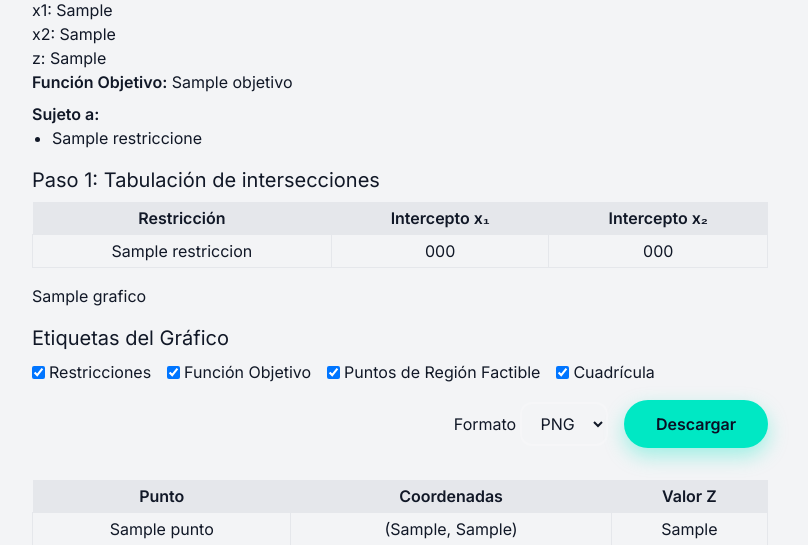
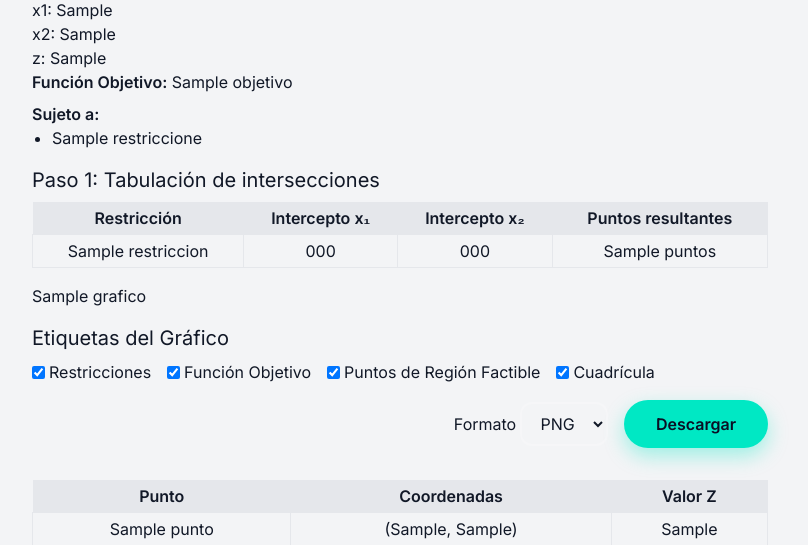
Before and after one commit to YANA021/MOP-Repository, a Django app: template Mop_Proyecto/templates/resultado.html in a window 1280 px wide. Shown: the part 122-667 px from the top of the page, without its empty margins (240-1048 px from the left). Run offline with Django 5.2, Linux system fonts and the light colour scheme; the template is opened without the code that fills it: most values are stand-ins (such as "Sample title", 1, 10 or a date in 2020); some libraries are stand-ins or nearby versions.

Commit message:
Viendo si funciona la tabla

```diff
--- a/Mop_Proyecto/templates/resultado.html
+++ b/Mop_Proyecto/templates/resultado.html
@@ -25,14 +25,16 @@
                 <th class="px-2 py-1">Restricción</th>
                 <th class="px-2 py-1">Intercepto x₁</th>
                 <th class="px-2 py-1">Intercepto x₂</th>
+                <th class="px-2 py-1">Puntos resultantes</th>
             </tr>
         </thead>
         <tbody>
             {% for fila in tabla_inter %}
             <tr>
                 <td class="border px-2 py-1">{{ fila.restriccion }}</td>
-                <td class="border px-2 py-1">{{ fila.x1_intercepto }}</td>
-                <td class="border px-2 py-1">{{ fila.x2_intercepto }}</td>
+                <td class="border px-2 py-1">{{ fila.intercepto_x1 }}</td>
+                <td class="border px-2 py-1">{{ fila.intercepto_x2 }}</td>
+                <td class="border px-2 py-1">{{ fila.puntos }}</td>
             </tr>
             {% endfor %}
         </tbody>
```
